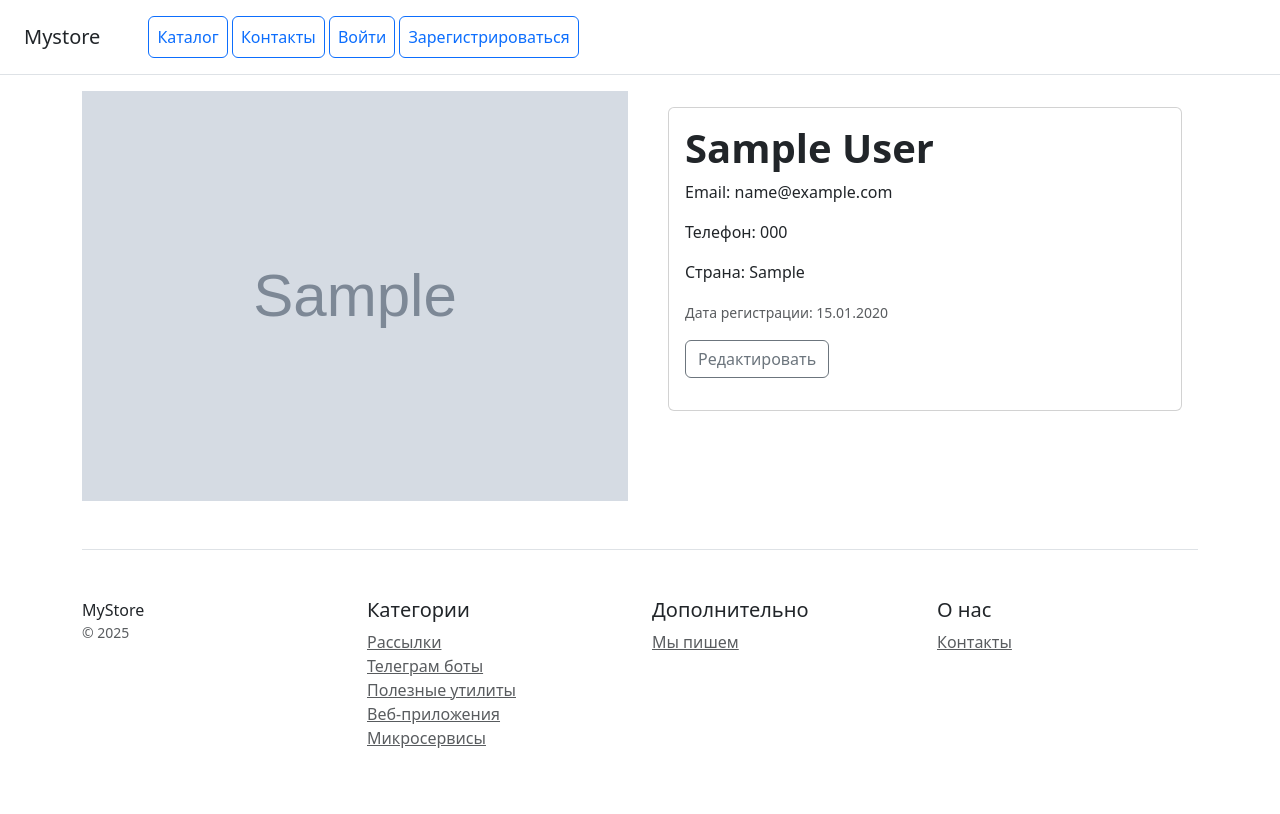
After one commit to nex-kex/DjangoApp, a Django app: page /users/1/ in a window 1280 px wide. The commit adds this page. Run offline with Django 5.2, Linux system fonts and the light colour scheme; tables that the repository leaves empty hold one stand-in row (values such as "Sample post"); grey boxes marked "Sample" are stand-in pictures; some libraries are stand-ins or nearby versions.

Commit message:
task 3 + extra

```diff
--- a/blog/templates/blog/post_detail.html
+++ b/blog/templates/blog/post_detail.html
@@ -8,9 +8,6 @@
     <h1 class="display-4">
         {{ object.name }}
     </h1>
-    <p class="lead">
-
-    </p>
 </div>
 
 <div class="row">
--- a/catalog/mixins.py
+++ b/catalog/mixins.py
@@ -1,6 +1,3 @@
-from django import forms
-
-
 class FormControlMixin:
     def __init__(self, *args, **kwargs):
         super(FormControlMixin, self).__init__(*args, **kwargs)
--- a/catalog/templates/catalog/base.html
+++ b/catalog/templates/catalog/base.html
@@ -8,7 +8,7 @@
 </head>
 <body>
 <div class="d-flex flex-column flex-md-row align-items-center p-3 px-md-4 mb-3 bg-white border-bottom box-shadow">
-    <h5 class="my-0 mr-md-auto font-weight-normal">Skystore</h5>
+    <h5 class="my-0 mr-md-auto font-weight-normal">Mystore</h5>
     <nav class="ms-5">
         <a class="p-2 btn btn-outline-primary" href="{% url 'catalog:product_list' %}">Каталог</a>
         <a class="p-2 btn btn-outline-primary" href="{% url 'catalog:contacts' %}">Контакты</a>
@@ -18,6 +18,9 @@
         {% else %}
         <form method="post" action="{% url 'users:logout' %}" style="display: inline">
             {% csrf_token %}
+            <a href="{% url 'users:user_detail' user.pk %}" class="p-2 btn btn-outline-primary">
+                Профиль
+            </a>
             <button type="submit" class="p-2 btn btn-outline-primary">
                 Выйти
             </button>
--- a/catalog/templates/catalog/product_detail.html
+++ b/catalog/templates/catalog/product_detail.html
@@ -8,9 +8,6 @@
     <h1 class="display-4">
         {{ object.name }}
     </h1>
-    <p class="lead">
-
-    </p>
 </div>
 
 <div class="row">
--- a/catalog/views.py
+++ b/catalog/views.py
@@ -30,7 +30,7 @@ class ProductListView(ListView):
     model = Product
 
 
-class ProductDetailView(DetailView):
+class ProductDetailView(LoginRequiredMixin, DetailView):
     model = Product
 
 
--- a/config/settings.py
+++ b/config/settings.py
@@ -99,10 +99,10 @@ MEDIA_ROOT = BASE_DIR / "media"
 DEFAULT_AUTO_FIELD = "django.db.models.BigAutoField"
 
 # Для того чтобы письма не отправлялись на реальные адреса
-# EMAIL_BACKEND = "django.core.mail.backends.console.EmailBackend"
+EMAIL_BACKEND = "django.core.mail.backends.console.EmailBackend"
 
 # Для того чтобы письма отправлялись на реальные адреса
-EMAIL_BACKEND = "django.core.mail.backends.smtp.EmailBackend"
+# EMAIL_BACKEND = "django.core.mail.backends.smtp.EmailBackend"
 
 EMAIL_HOST = os.getenv("EMAIL_HOST")
 EMAIL_PORT = os.getenv("EMAIL_PORT")
--- a/users/models.py
+++ b/users/models.py
@@ -4,6 +4,8 @@ from django.contrib.auth.models import AbstractUser
 
 class CustomUser(AbstractUser):
     email = models.EmailField(unique=True)
+    first_name = models.CharField(max_length=50)
+    last_name = models.CharField(max_length=50)
     avatar = models.ImageField(upload_to="users/media/", blank=True, null=True)
     phone_number = models.CharField(max_length=15, blank=True, null=True)
     country = models.CharField(max_length=50, blank=True, null=True)
--- /dev/null
+++ b/users/templates/users/user_detail.html
@@ -0,0 +1,40 @@
+{% extends 'catalog/base.html' %}
+
+{% block title %}Страница пользователя{% endblock %}
+
+{% block content %}
+
+<div class="row">
+    <div class="col-6">
+        <img src="/media/{{ object.avatar }}" class="card-img-top" alt="">
+    </div>
+    <div class="col-6">
+        <div class="card m-3">
+            <div class="card-body">
+                <h1 class="fw-bold">
+                    {{ object.first_name }} {{ object.last_name }}
+                </h1>
+                <p class="card-text">
+                    Email: {{ object.email }}
+                </p>
+                <p class="card-text">
+                    Телефон: {{ object.phone_number }}
+                </p>
+                <p class="card-text">
+                    Страна: {{ object.country }}
+                </p>
+                <p class="card-text"><small class="text-body-secondary">
+                    Дата регистрации: {{ object.date_joined | date:"d.m.Y" }}
+                </small></p>
+                <div class="mb-3">
+                    <form method="post" action="{% url 'blog:publish' object.pk %}">
+                        <a href="{% url 'users:user_update' object.pk %}"
+                           class="btn btn-outline-secondary">Редактировать</a>
+                    </form>
+                </div>
+            </div>
+        </div>
+    </div>
+</div>
+
+{% endblock %}
--- a/users/urls.py
+++ b/users/urls.py
@@ -11,4 +11,7 @@ urlpatterns = [
     path('login/', LoginView.as_view(template_name='users/login.html'), name='login'),
     path('logout/', LogoutView.as_view(next_page="catalog:product_list"), name='logout'),
     path('register/', views.RegisterView.as_view(), name='register'),
+
+    path("<int:pk>/", views.UserDetailView.as_view(), name="user_detail"),
+    path("<int:pk>/update/", views.UserUpdateView.as_view(), name="user_update"),
 ]
--- a/users/views.py
+++ b/users/views.py
@@ -1,7 +1,9 @@
 from django.urls import reverse_lazy
 from django.views import View
 from django.views.generic.edit import FormView
-from .forms import CustomUserCreationForm
+from django.views.generic import DetailView, UpdateView
+from .models import CustomUser
+from .forms import CustomUserCreationForm, UserForm
 from django.db.utils import IntegrityError
 from django.contrib.auth import login
 from django.core.mail import send_mail
@@ -38,3 +40,15 @@ class LoginView(View):
 class LogoutView(View):
     template_name = 'users/logout.html'
     next_page = reverse_lazy('catalog:product_list')
+
+
+class UserDetailView(DetailView):
+    model = CustomUser
+    template_name = "users/user_detail.html"
+
+
+class UserUpdateView(UpdateView):
+    model = CustomUser
+    template_name = "users/user_form.html"
+    form_class = UserForm
+    success_url = reverse_lazy("catalog:product_list")
```
Also changed, not shown: users/forms.py (+12 -0 lines), users/templates/users/user_form.html (added, +32 -0 lines), media/users/media/photo_5240303982151322354_x.jpg (added), users/migrations/0002_alter_customuser_avatar_alter_customuser_first_name_and_more.py (added).
